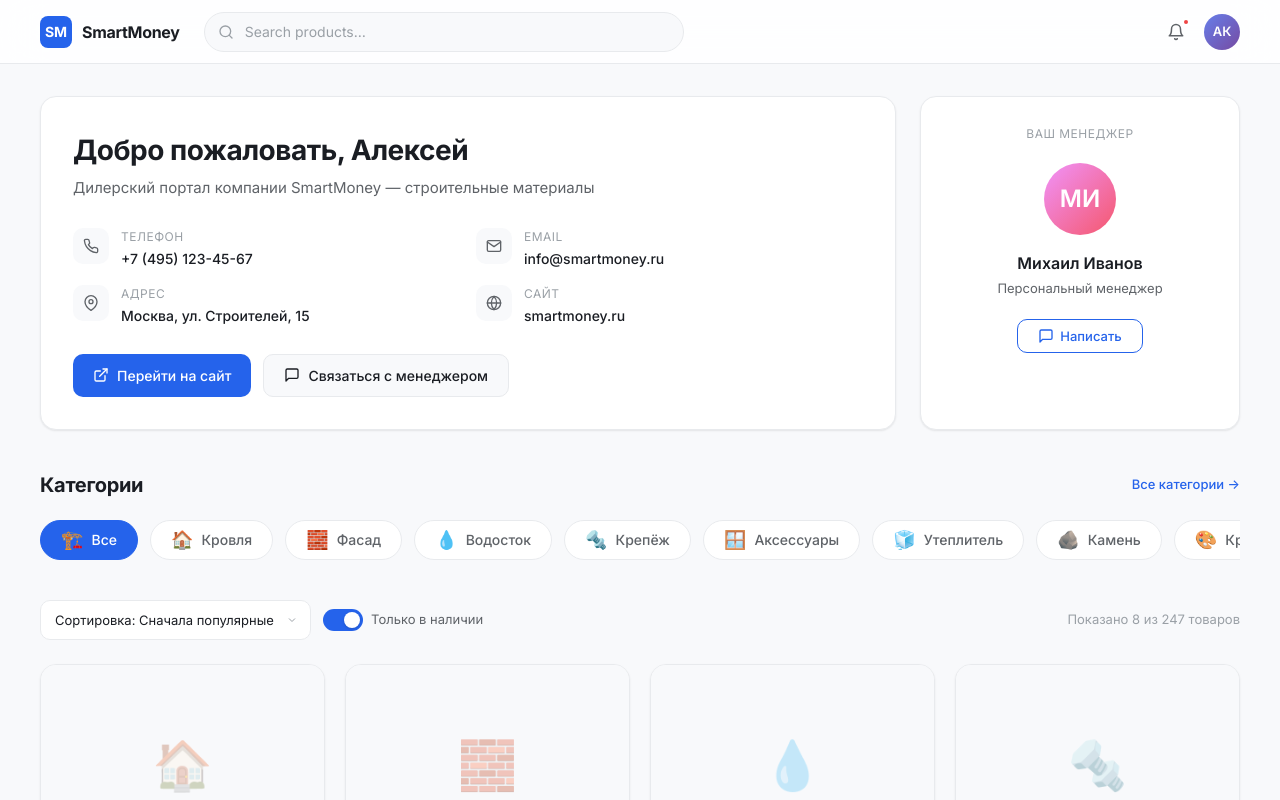
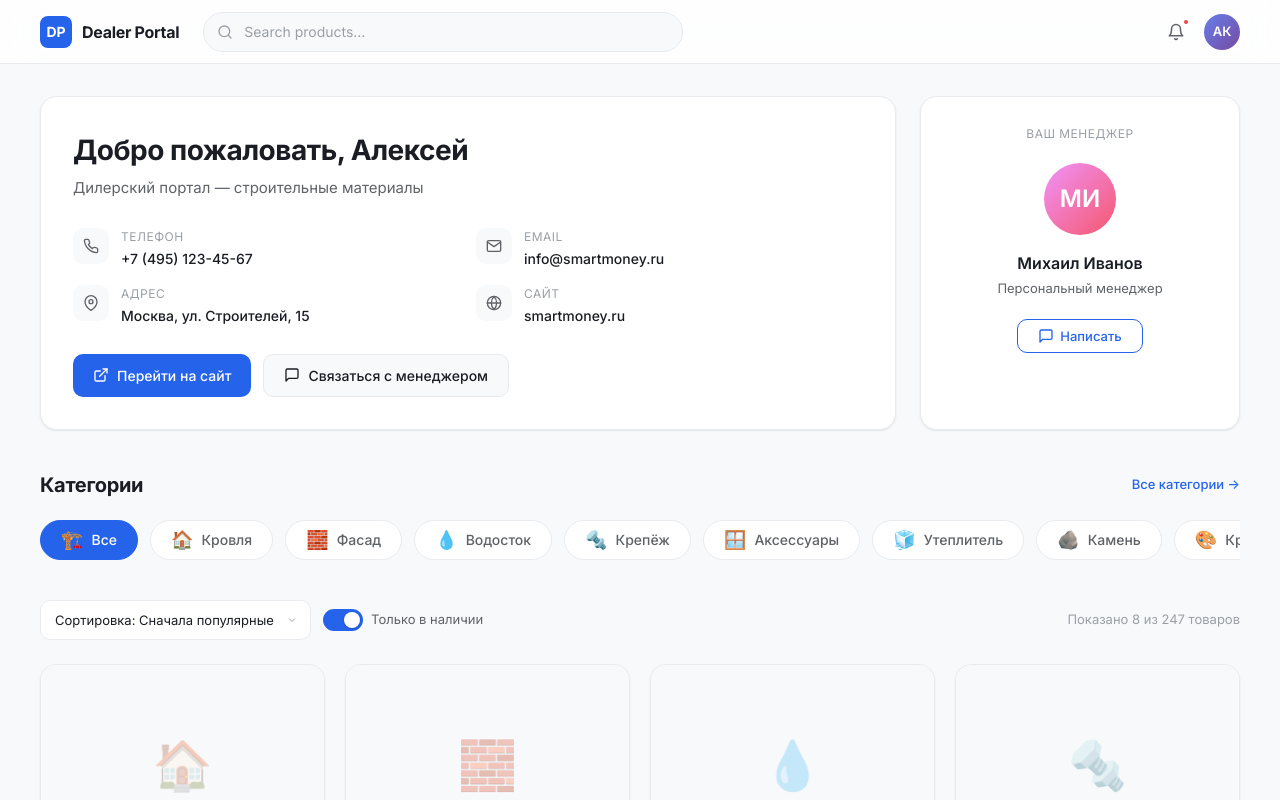
Before and after one commit to smartmoneymoscow-cell/B2B_dealer, a plain HTML site: page index.html in a window 1280 px wide. Shown: the top 800 px of the page. Drawn offline with Linux system fonts and the light colour scheme.

Commit message:
fix: remove SmartMoney branding

```diff
--- a/index.html
+++ b/index.html
@@ -655,8 +655,8 @@
 <!-- ═══ HEADER ═══ -->
 <header class="header">
   <div class="header-logo">
-    <div class="logo-icon">SM</div>
-    <span class="company-name">SmartMoney</span>
+    <div class="logo-icon">DP</div>
+    <span class="company-name">Dealer Portal</span>
   </div>
 
   <div class="header-search">
@@ -680,7 +680,7 @@
   <section class="hero">
     <div class="hero-main">
       <h1>Добро пожаловать, Алексей</h1>
-      <p class="subtitle">Дилерский портал компании SmartMoney — строительные материалы</p>
+      <p class="subtitle">Дилерский портал — строительные материалы</p>
 
       <div class="contact-grid">
         <div class="contact-item">
```
Also changed, not shown: product.html (+2 -2 lines).
